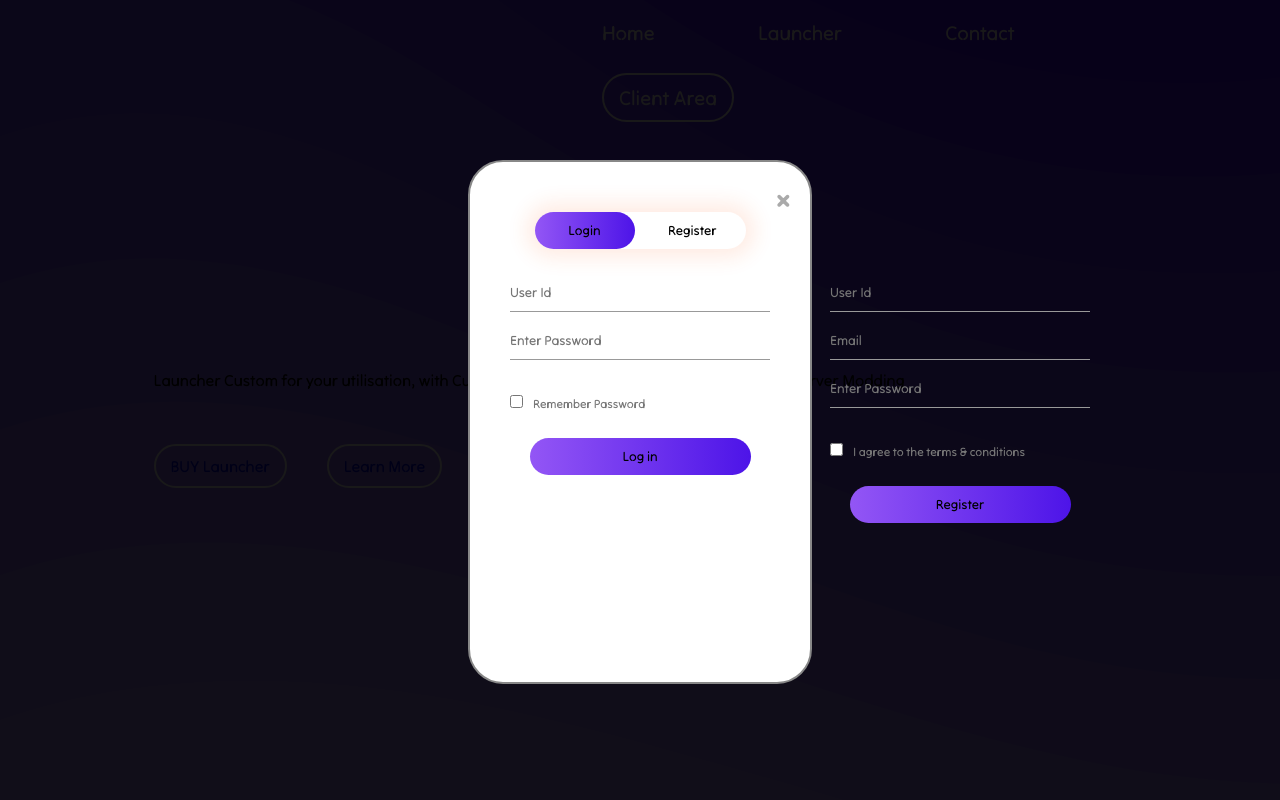
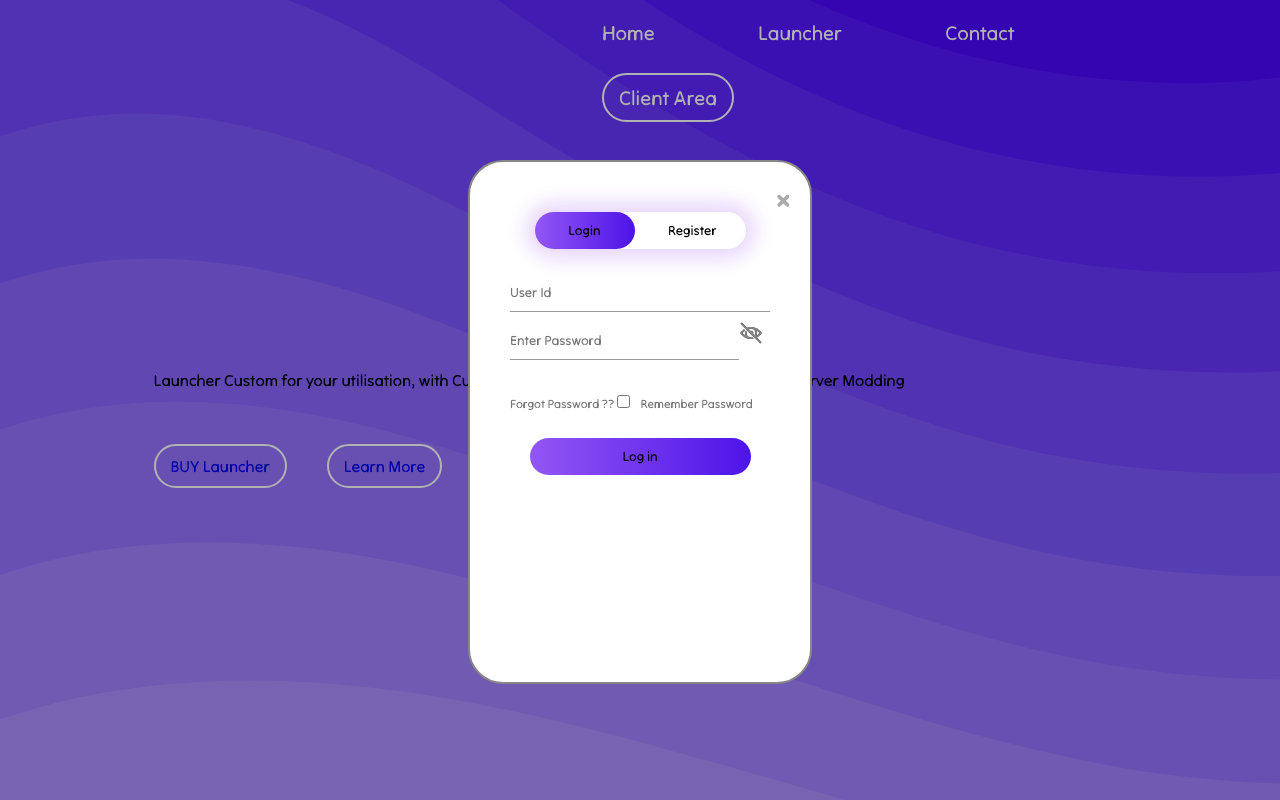
Before and after one commit to KangPvP/SiteMcMarket, a plain HTML site: page index.html in a window 1280 px wide. Both pictures are taken after a click on the link "Client Area". Drawn offline with Linux system fonts and the light colour scheme; a script that the page names is missing.

Commit message:
Systeme Login OK

```diff
--- a/index.html
+++ b/index.html
@@ -49,7 +49,8 @@
             <div class="login-register">
                 <form id="login" class="input-group">
                     <input tye="text" class="input-field" placeholder="User Id" required>
-                    <input type="text" class="input-field" placeholder="Enter Password" required>
+                    <input type="Password" id="pass" class="input-field" placeholder="Enter Password" required><img class="show-password" src="./assets/emoji/hide_32px.png" width="24px">
+                    <span>Forgot Password ??</span>
                     <input type="checkbox" class="chech-box"><span>Remember Password</span>
                     <button type="submit" class="submit-btn">Log in</button>
 
@@ -58,7 +59,7 @@
                 <form id="register" class="input-group">
                     <input tye="text" class="input-field" placeholder="User Id" required>
                     <input type="email" class="input-field" placeholder="Email" required>
-                    <input type="text" class="input-field" placeholder="Enter Password" required>
+                    <input type="Password" class="input-field" placeholder="Enter Password" required>
                     <input type="checkbox" class="chech-box"><span>I agree to the terms & conditions</span>
                     <button type="submit" class="submit-btn">Register</button>
 
@@ -77,6 +78,9 @@
             x.style.left = "-400px";
             y.style.left = "20px";
             z.style.left = "110px";
+
+
+
         }
 
         function login(){
--- a/style.css
+++ b/style.css
@@ -117,14 +117,12 @@ section div a{
     text-decoration: none;
 }
 
-
-
 div.all-page {
     display: none;
     position: absolute;
     top: 0px;
     left: 0px;
-    background-color: rgba(0, 0, 0, 0.9);
+    background-color: rgba(0, 0, 0, 0.3);
     width: 100%; /* Full width */
     height: 100%; /* Full height */
 }
@@ -150,7 +148,7 @@ div.button-box {
     margin-top: 30px;
     width: 211px;
     position: relative;
-    box-shadow: 0 0 20px 9px #ff61241f;
+    box-shadow: 0 0 20px 9px rgba(129, 34, 239, 0.190);
     border-radius: 30px;
 }
 
@@ -165,7 +163,11 @@ div.button-box {
     position: relative;
 }
 
-#btn{
+.show-password {
+    filter: opacity(1) drop-shadow(0 0 0 black);
+}
+
+#btn {
     top:0;
     left: 0;
     position: absolute;
@@ -206,6 +208,15 @@ div.button-box {
     border-radius: 30px;
 }
 
+.input-group #pass {
+    width: 88%
+}
+
+.show-password {
+    margin: auto;
+}
+
+
 .chech-box{
     margin: 30px 10px 30px 0;
 }
@@ -216,10 +227,8 @@ span{
     position: relative;
 }
 
-
-
 .login-register {
-    position: absolute;
+    position: relative;
     display: flex;
 }
 
@@ -241,10 +250,6 @@ span{
 }
 
 
-
-
-
-
 /*ul.mainPanel {
 
 }*/
```
Also changed, not shown: assets/emoji/eye_32px.png (added), assets/emoji/hide_32px.png (added), assets/emoji/third_eye_symbol_80px.png (added).
